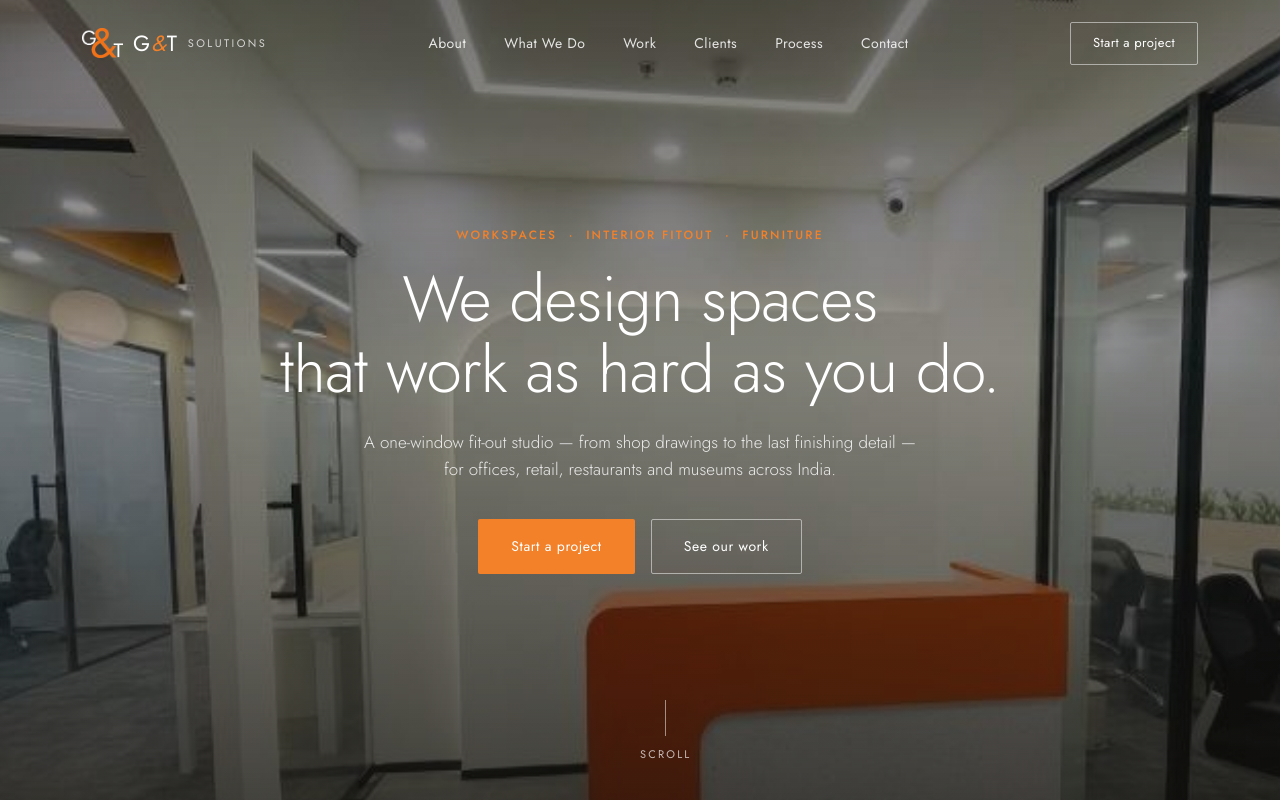
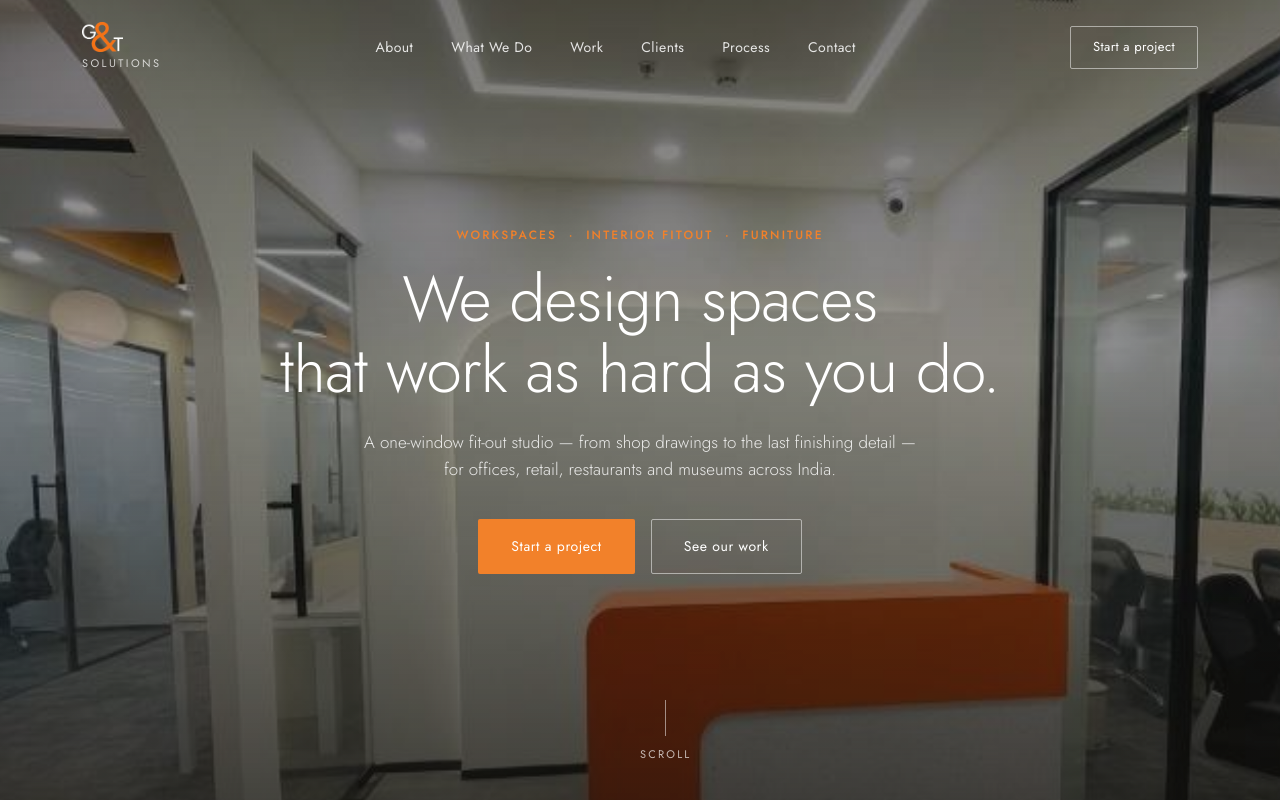
Before and after one commit to amangarg211-bot/gnt-website, a website: page index.html in a window 1280 px wide. Shown: the top 800 px of the page. Drawn offline with Linux system fonts and the light colour scheme.

Commit message:
Add G&T Solutions logo to nav/footer, set favicon

```diff
--- a/index.html
+++ b/index.html
@@ -25,7 +25,6 @@
     <a href="#top" class="nav-logo">
       <img src="images/logo-icon-white.png" alt="G&amp;T Solutions" class="nav-logo-icon icon-light">
       <img src="images/logo-icon.png" alt="" class="nav-logo-icon icon-dark">
-      <span class="logo-mark">G<span class="amp">&amp;</span>T</span>
       <span class="logo-sub">Solutions</span>
     </a>
     <nav class="nav-links" id="navLinks">
@@ -420,7 +419,6 @@
   <div class="section-inner footer-inner">
     <a href="#top" class="nav-logo">
       <img src="images/logo-icon-white.png" alt="G&amp;T Solutions" class="nav-logo-icon">
-      <span class="logo-mark">G<span class="amp">&amp;</span>T</span>
       <span class="logo-sub">Solutions</span>
     </a>
     <p class="footer-tagline">Workspaces · Interior Fitout · Furniture</p>
--- a/styles.css
+++ b/styles.css
@@ -88,8 +88,9 @@ button{font-family:inherit; cursor:pointer;}
 }
 .nav-logo{
   display:flex;
-  align-items:center;
-  gap:10px;
+  flex-direction:column;
+  align-items:flex-start;
+  gap:3px;
 }
 .nav-logo-icon{
   height:30px;
@@ -99,14 +100,6 @@ button{font-family:inherit; cursor:pointer;}
 .nav-logo-icon.icon-dark{ display:none; }
 .nav.scrolled .nav-logo-icon.icon-light{ display:none; }
 .nav.scrolled .nav-logo-icon.icon-dark{ display:block; }
-.logo-mark{
-  font-size:22px;
-  letter-spacing:0.04em;
-  color:var(--white);
-}
-.nav.scrolled .logo-mark{ color:var(--dark); }
-.footer .logo-mark{ color:var(--white); }
-.amp{ color:var(--orange); font-style:italic; }
 .logo-sub{
   font-size:11px;
   letter-spacing:0.22em;
@@ -675,7 +668,6 @@ h2{
   color:rgba(255,255,255,0.7);
   padding:64px 0 36px;
 }
-.footer .logo-mark{ color:var(--white); }
 .footer-inner{
   display:flex;
   flex-direction:column;
```
